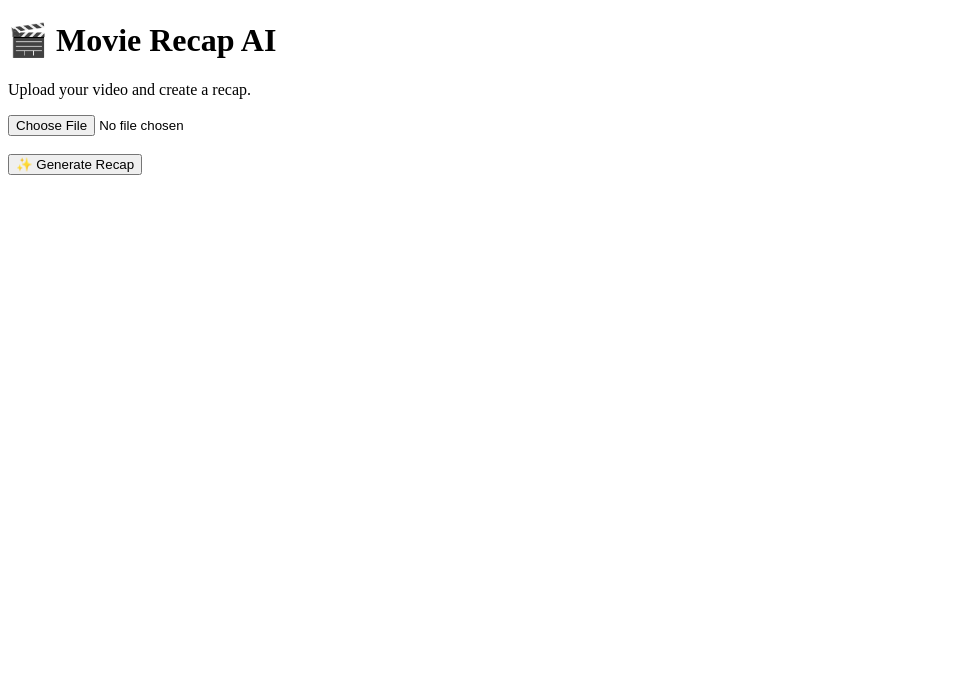
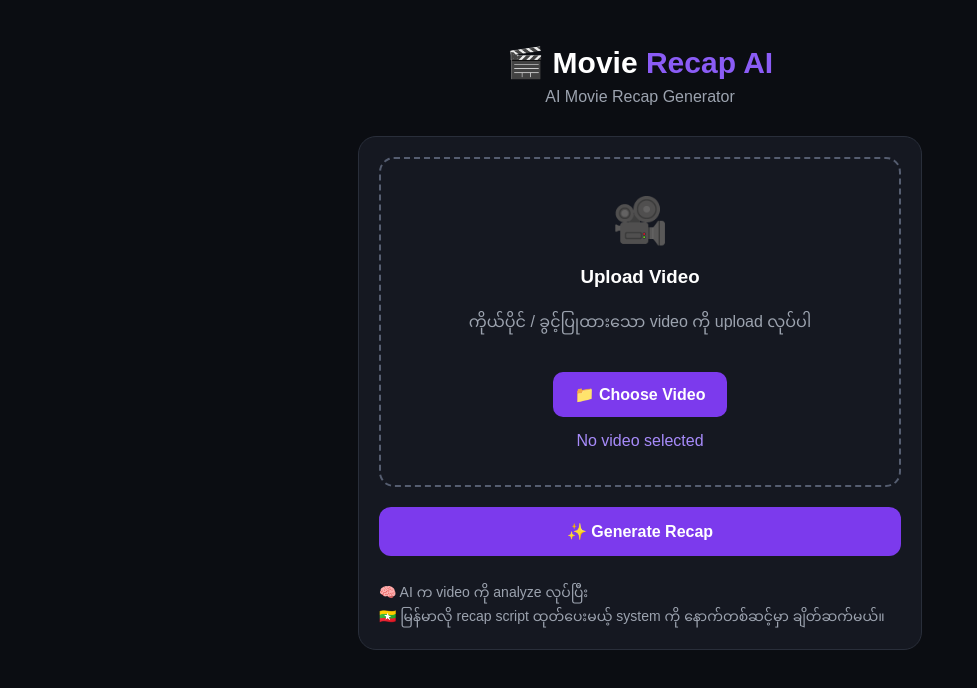
Before and after one commit to tun2131648-cell/Movie-recap-ai-tool-, a plain HTML site: page index.html in a window 1280 px wide. Shown: the whole page, without its empty margins (0-977 px from the left). Drawn offline with Linux system fonts and the light colour scheme.

Commit message:
Update index.html

```diff
--- a/index.html
+++ b/index.html
@@ -1,17 +1,148 @@
 <!DOCTYPE html>
-<html>
+<html lang="my">
 <head>
-  <meta name="viewport" content="width=device-width, initial-scale=1.0">
-  <title>Movie Recap AI</title>
+<meta charset="UTF-8">
+<meta name="viewport" content="width=device-width, initial-scale=1.0">
+<title>Movie Recap AI</title>
+
+<style>
+*{box-sizing:border-box}
+body{
+  margin:0;
+  font-family:Arial,sans-serif;
+  background:#0b0d12;
+  color:white;
+}
+.container{
+  max-width:600px;
+  margin:auto;
+  padding:25px 18px;
+}
+.logo{
+  text-align:center;
+  font-size:30px;
+  font-weight:bold;
+  margin:20px 0 8px;
+}
+.logo span{color:#8b5cf6}
+.sub{
+  text-align:center;
+  color:#9ca3af;
+  margin-bottom:30px;
+}
+.card{
+  background:#151821;
+  border:1px solid #292e3a;
+  border-radius:18px;
+  padding:20px;
+}
+.upload{
+  border:2px dashed #555d70;
+  border-radius:15px;
+  padding:35px 15px;
+  text-align:center;
+}
+.upload-icon{font-size:45px}
+input{display:none}
+.upload label{
+  display:inline-block;
+  background:#7c3aed;
+  padding:13px 22px;
+  border-radius:10px;
+  margin-top:15px;
+  font-weight:bold;
+}
+.file-name{
+  color:#a78bfa;
+  margin-top:15px;
+  word-break:break-all;
+}
+button{
+  width:100%;
+  border:0;
+  border-radius:12px;
+  padding:15px;
+  margin-top:20px;
+  background:#7c3aed;
+  color:white;
+  font-size:16px;
+  font-weight:bold;
+}
+button:active{transform:scale(.98)}
+.info{
+  margin-top:25px;
+  color:#9ca3af;
+  font-size:14px;
+  line-height:1.7;
+}
+</style>
 </head>
+
 <body>
-  <h1>🎬 Movie Recap AI</h1>
-  <p>Upload your video and create a recap.</p>
 
-  <input type="file" accept="video/*">
+<div class="container">
 
-  <br><br>
+  <div class="logo">🎬 Movie <span>Recap AI</span></div>
 
-  <button>✨ Generate Recap</button>
+  <div class="sub">
+    AI Movie Recap Generator
+  </div>
+
+  <div class="card">
+
+    <div class="upload">
+
+      <div class="upload-icon">🎥</div>
+
+      <h3>Upload Video</h3>
+
+      <p style="color:#9ca3af">
+        ကိုယ်ပိုင် / ခွင့်ပြုထားသော video ကို upload လုပ်ပါ
+      </p>
+
+      <input type="file" id="video" accept="video/*">
+
+      <label for="video">📁 Choose Video</label>
+
+      <div class="file-name" id="fileName">
+        No video selected
+      </div>
+
+    </div>
+
+    <button onclick="generateRecap()">
+      ✨ Generate Recap
+    </button>
+
+    <div class="info">
+      🧠 AI က video ကို analyze လုပ်ပြီး<br>
+      🇲🇲 မြန်မာလို recap script ထုတ်ပေးမယ့် system ကို
+      နောက်တစ်ဆင့်မှာ ချိတ်ဆက်မယ်။
+    </div>
+
+  </div>
+
+</div>
+
+<script>
+const video = document.getElementById("video");
+const fileName = document.getElementById("fileName");
+
+video.addEventListener("change", function(){
+  if(this.files.length > 0){
+    fileName.textContent = "✅ " + this.files[0].name;
+  }
+});
+
+function generateRecap(){
+  if(video.files.length === 0){
+    alert("အရင်ဆုံး Video တစ်ခုရွေးပါ 🎥");
+    return;
+  }
+
+  alert("Video ရွေးပြီးပါပြီ ✅\nAI Recap system ကို နောက်တစ်ဆင့်မှာ ချိတ်ဆက်မယ်။");
+}
+</script>
+
 </body>
 </html>
```
